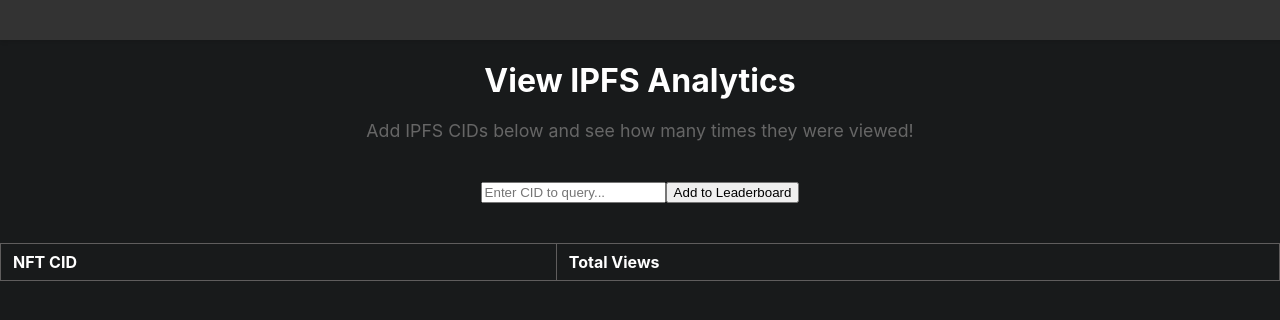
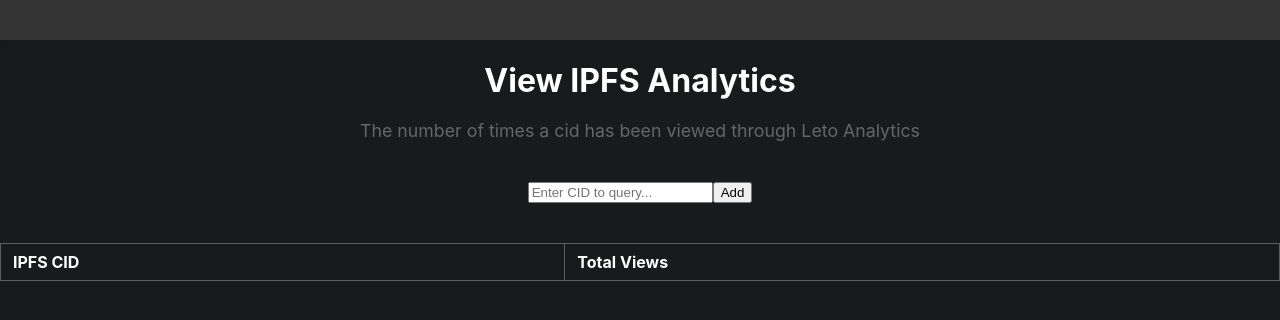
Before and after one commit to galaxyxtwo/viewIpfsAnalytics, a React (Create React App) app: page / in a window 1280 px wide. Shown: the top 320 px of the page. Built offline with nearby package versions, Linux system fonts and the light colour scheme.

Commit message:
updated ui text

```diff
--- a/src/App.js
+++ b/src/App.js
@@ -60,7 +60,7 @@
           <span></span>
       </nav>
       <h1>View IPFS Analytics</h1>
-      <h2>Add IPFS CIDs below and see how many times they were viewed!</h2>
+      <h2>The number of times a cid has been viewed through Leto Analytics</h2>
 
       <div className="cid-input-section">  {/* 2. Add a text input and a button */}
         <input
@@ -69,13 +69,13 @@
           onChange={e => setCidInput(e.target.value)}
           placeholder="Enter CID to query..."
         />
-        <button onClick={handleAddCid}>Add to Leaderboard</button>
+        <button onClick={handleAddCid}>Add</button>
       </div>
 
       <table className="leaderboard-table">
         <thead>
           <tr>
-            <th>NFT CID</th>
+            <th>IPFS CID</th>
             <th>Total Views</th>
           </tr>
         </thead>
```
